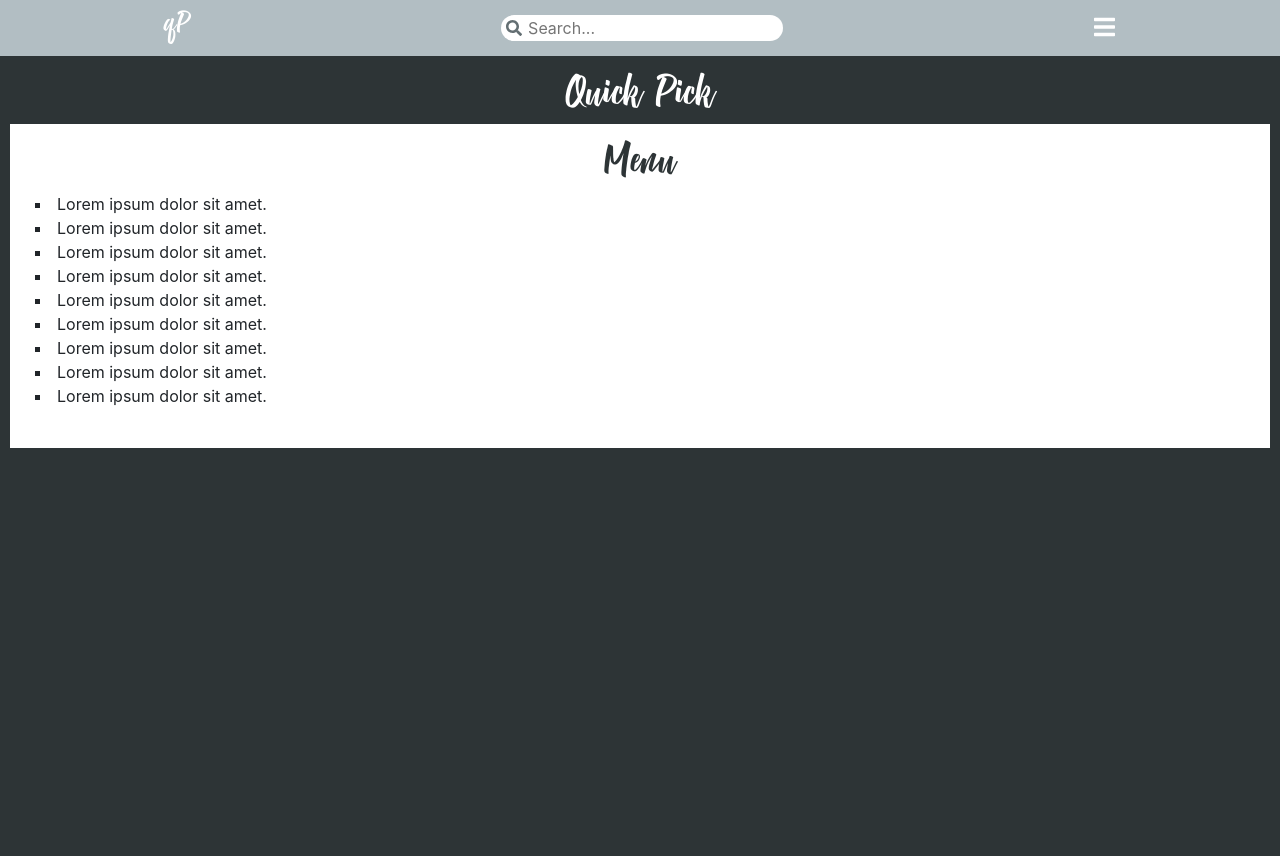
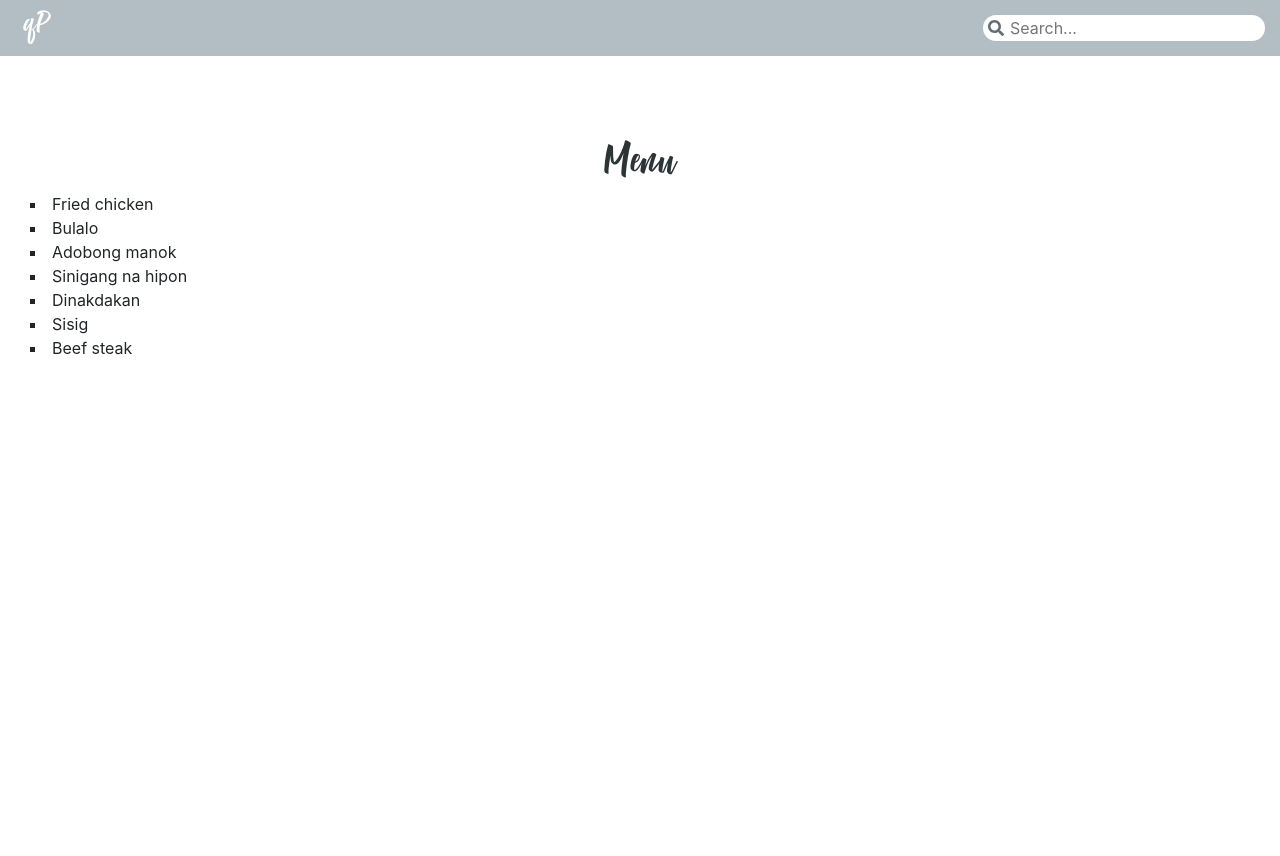
Before and after one commit to julianalonzo/quick-pick, a PHP site: page / in a window 1280 px wide. After the commit the page ends 355 px from the top, so only its background shows below. Run offline with PHP 8.4, Linux system fonts and the light colour scheme; some libraries are stand-ins or nearby versions.

Commit message:
uiRedesign: Added sample food lists

```diff
--- a/website/index.html
+++ b/website/index.html
@@ -27,9 +27,9 @@
                 <i class="fas fa-search"></i>
                 <input type="text" placeholder ="Search..." id="searchBar">
             </div>
-            <div>
+            <!-- <div>
                 <i id="menuToggler" class="fas fa-bars"></i>
-            </div>
+            </div> -->
         </div>
     </header>
 
@@ -41,15 +41,13 @@
                 <h3>Menu</h3>
 
                 <ul>
-                    <li>Lorem ipsum dolor sit amet.</li>
-                    <li>Lorem ipsum dolor sit amet.</li>
-                    <li>Lorem ipsum dolor sit amet.</li>
-                    <li>Lorem ipsum dolor sit amet.</li>
-                    <li>Lorem ipsum dolor sit amet.</li>
-                    <li>Lorem ipsum dolor sit amet.</li>
-                    <li>Lorem ipsum dolor sit amet.</li>
-                    <li>Lorem ipsum dolor sit amet.</li>
-                    <li>Lorem ipsum dolor sit amet.</li>
+                    <li>Fried chicken</li>
+                    <li>Bulalo</li>
+                    <li>Adobong manok</li>
+                    <li>Sinigang na hipon</li>
+                    <li>Dinakdakan</li>
+                    <li>Sisig</li>
+                    <li>Beef steak</li>
                 </ul>
             </div>
         </section>
--- a/website/main.css
+++ b/website/main.css
@@ -14,9 +14,9 @@ header {
 }
 
 .header-wrapper {
-    padding: 5px 10px;
+    padding: 5px 15px;
     display: flex;
-    justify-content: space-around;
+    justify-content: space-between;
     align-items: center;
 }
 
@@ -24,6 +24,7 @@ header {
     font-size: 32px;
     font-family: ShineBright;
     text-align: center;
+    padding-left: 10px;
 }
 
 .search-container {
@@ -45,9 +46,9 @@ header {
 
 /* Main */
 main {
-    background-color: #2d3436;
+    background-color: #1.9d3436;
     padding: 10px;
-    height: 100vh;
+    height: 90vh;
 }
 
 main.no-padding {
@@ -74,7 +75,7 @@ main.no-padding {
 
 .daily-menu-container ul {
     list-style-position: inside;
-    padding: 0 20px;
+    padding: 0 15px;
     margin-bottom: 30px;
     list-style-type: square;
 }
```
